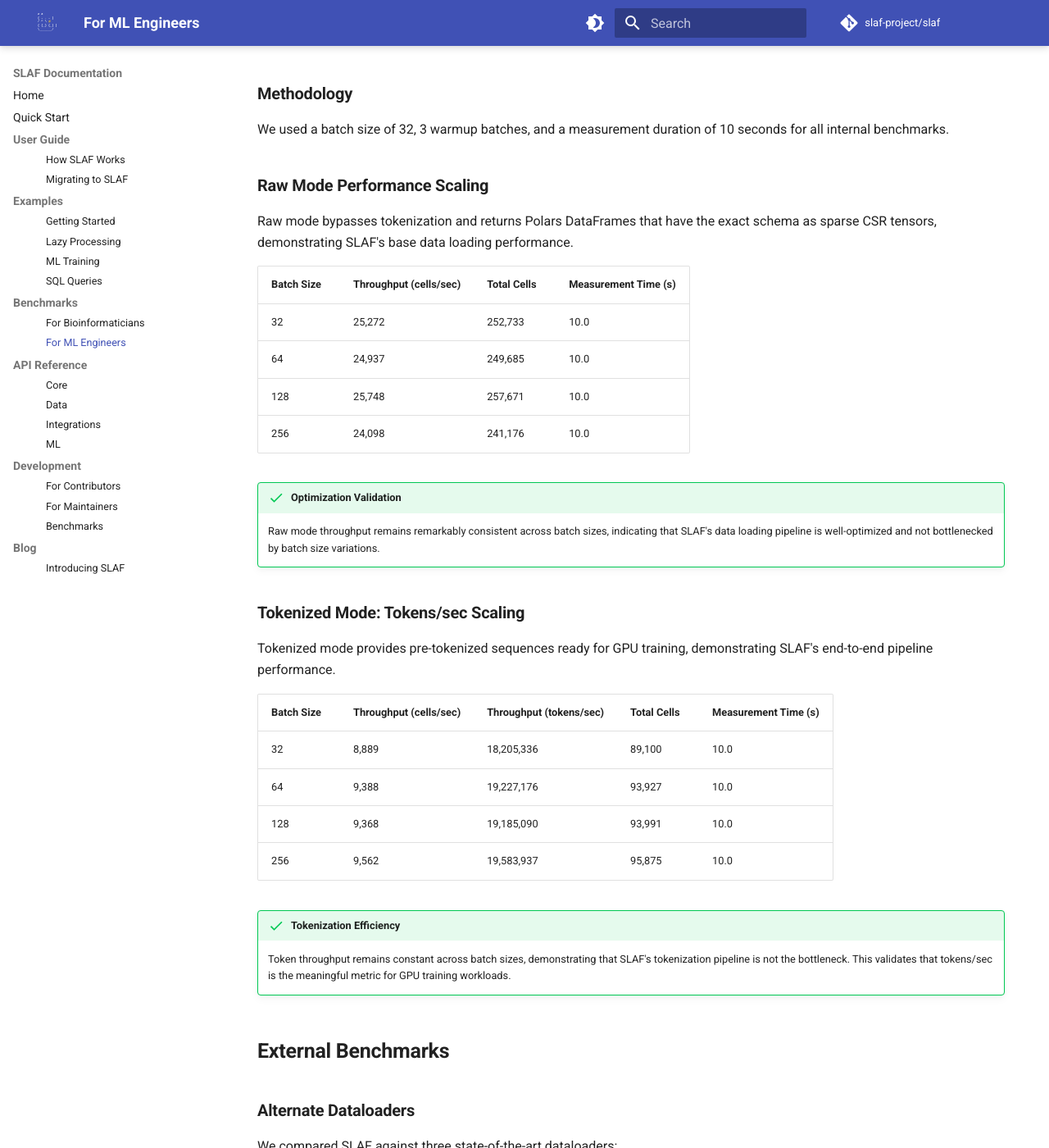
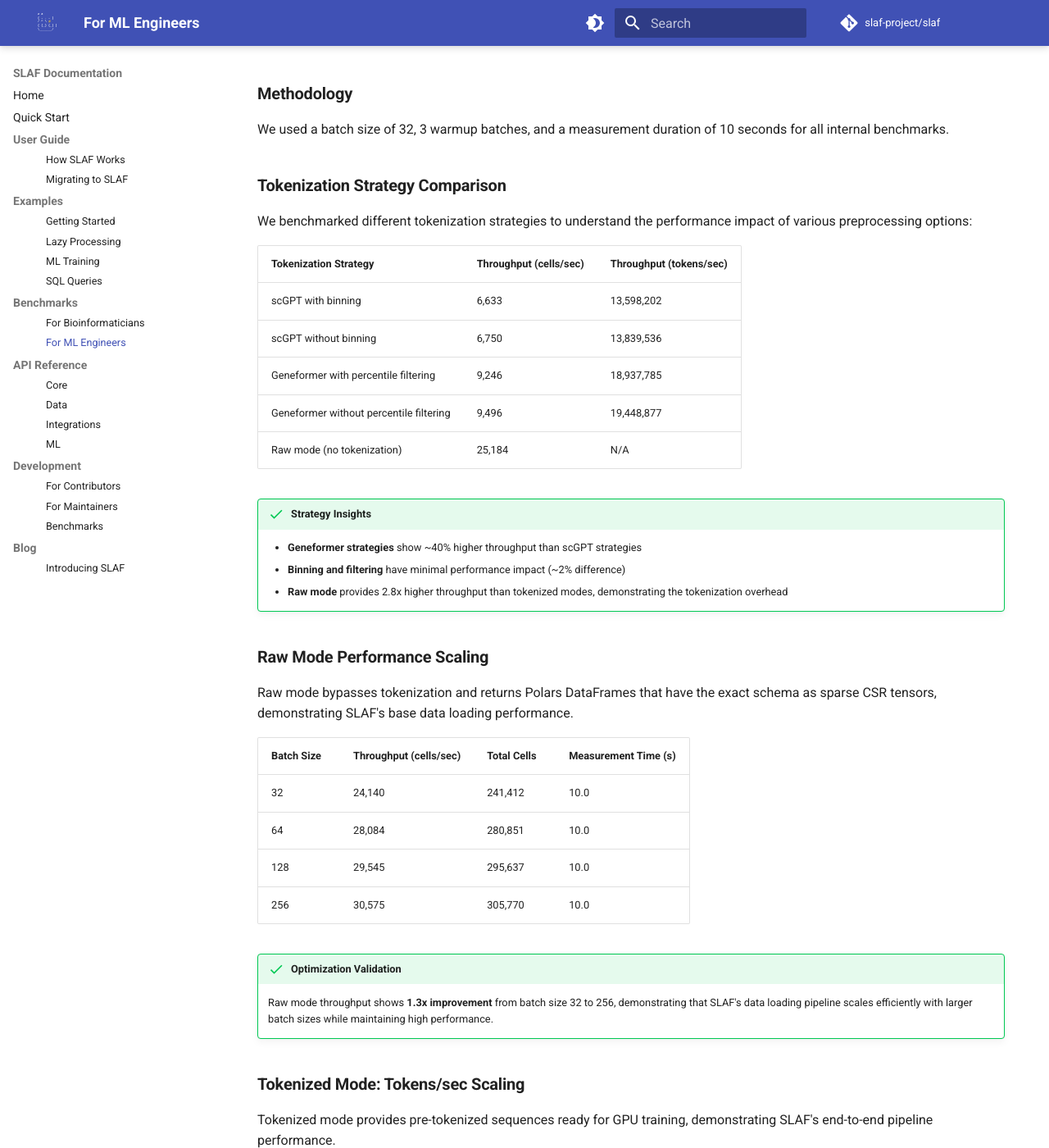
Before and after one commit to slaf-project/slaf, an MkDocs documentation site: the page built from docs/benchmarks/ml_benchmarks.md, in a window 1280 px wide and 1400 px high, scrolled down 1256 px. Shown: the whole window at 82% size. Built offline with MkDocs 1.6.1 and Material for MkDocs 9.7.7, drawn with Linux system fonts in a browser that asks for light colours; comment, search, counter and statistics services are not loaded; some of the changed text lies outside the part shown.

Commit message:
updated dataloader benchmarks

```diff
--- a/docs/benchmarks/ml_benchmarks.md
+++ b/docs/benchmarks/ml_benchmarks.md
@@ -33,20 +33,38 @@ We used the [SLAF converter](../api/data/#slafconverter) (see [Migrating to SLAF
 
 We used a batch size of 32, 3 warmup batches, and a measurement duration of 10 seconds for all internal benchmarks.
 
+### **Tokenization Strategy Comparison**
+
+We benchmarked different tokenization strategies to understand the performance impact of various preprocessing options:
+
+| Tokenization Strategy                   | Throughput (cells/sec) | Throughput (tokens/sec) |
+| --------------------------------------- | ---------------------- | ----------------------- |
+| scGPT with binning                      | 6,633                  | 13,598,202              |
+| scGPT without binning                   | 6,750                  | 13,839,536              |
+| Geneformer with percentile filtering    | 9,246                  | 18,937,785              |
+| Geneformer without percentile filtering | 9,496                  | 19,448,877              |
+| Raw mode (no tokenization)              | 25,184                 | N/A                     |
+
+!!! success "Strategy Insights"
+
+    - **Geneformer strategies** show ~40% higher throughput than scGPT strategies
+    - **Binning and filtering** have minimal performance impact (~2% difference)
+    - **Raw mode** provides 2.8x higher throughput than tokenized modes, demonstrating the tokenization overhead
+
 ### **Raw Mode Performance Scaling**
 
 Raw mode bypasses tokenization and returns Polars DataFrames that have the exact schema as sparse CSR tensors, demonstrating SLAF's base data loading performance.
 
 | Batch Size | Throughput (cells/sec) | Total Cells | Measurement Time (s) |
 | ---------- | ---------------------- | ----------- | -------------------- |
-| 32         | 25,272                 | 252,733     | 10.0                 |
-| 64         | 24,937                 | 249,685     | 10.0                 |
-| 128        | 25,748                 | 257,671     | 10.0                 |
-| 256        | 24,098                 | 241,176     | 10.0                 |
+| 32         | 24,140                 | 241,412     | 10.0                 |
+| 64         | 28,084                 | 280,851     | 10.0                 |
+| 128        | 29,545                 | 295,637     | 10.0                 |
+| 256        | 30,575                 | 305,770     | 10.0                 |
 
 !!! success "Optimization Validation"
 
-    Raw mode throughput remains remarkably consistent across batch sizes, indicating that SLAF's data loading pipeline is well-optimized and not bottlenecked by batch size variations.
+    Raw mode throughput shows **1.3x improvement** from batch size 32 to 256, demonstrating that SLAF's data loading pipeline scales efficiently with larger batch sizes while maintaining high performance.
 
 ### **Tokenized Mode: Tokens/sec Scaling**
 
@@ -54,14 +72,14 @@ Tokenized mode provides pre-tokenized sequences ready for GPU training, demonstr
 
 | Batch Size | Throughput (cells/sec) | Throughput (tokens/sec) | Total Cells | Measurement Time (s) |
 | ---------- | ---------------------- | ----------------------- | ----------- | -------------------- |
-| 32         | 8,889                  | 18,205,336              | 89,100      | 10.0                 |
-| 64         | 9,388                  | 19,227,176              | 93,927      | 10.0                 |
-| 128        | 9,368                  | 19,185,090              | 93,991      | 10.0                 |
-| 256        | 9,562                  | 19,583,937              | 95,875      | 10.0                 |
+| 32         | 9,334                  | 19,115,469              | 93,604      | 10.0                 |
+| 64         | 9,296                  | 19,037,797              | 93,025      | 10.0                 |
+| 128        | 9,254                  | 18,951,337              | 92,766      | 10.0                 |
+| 256        | 9,387                  | 19,225,378              | 94,119      | 10.0                 |
 
 !!! success "Tokenization Efficiency"
 
-    Token throughput remains constant across batch sizes, demonstrating that SLAF's tokenization pipeline is not the bottleneck. This validates that tokens/sec is the meaningful metric for GPU training workloads.
+    Token throughput remains remarkably constant across batch sizes (1.0x scaling), demonstrating that SLAF's tokenization pipeline is well-optimized and not the bottleneck. This validates that tokens/sec is the meaningful metric for GPU training workloads.
 
 ## **External Benchmarks**
 
@@ -87,18 +105,18 @@ Raw data loading performance measures the base throughput of each system without
 
 | System        | Throughput (cells/sec) |
 | ------------- | ---------------------- |
-| **SLAF**      | **23,053**             |
-| scDataset     | 10,976                 |
-| AnnDataLoader | 372                    |
-| AnnLoader     | 206                    |
+| **SLAF**      | **22,451**             |
+| scDataset     | 10,785                 |
+| AnnDataLoader | 392                    |
+| AnnLoader     | 240                    |
 
 !!! success "SOTA Performance"
 
-    SLAF achieves **2.1x higher throughput** than scDataset and **62x higher throughput** than AnnDataLoader in raw data loading.
+    SLAF achieves **2.1x higher throughput** than scDataset and **57x higher throughput** than AnnDataLoader in raw data loading.
 
 !!! info "scDataset Performance Analysis"
 
-    Our comprehensive benchmarks reveal that scDataset can achieve excellent performance with proper parameter tuning. We observed **10,976 cells/sec** with optimal parameters (`block_size=8, fetch_factor=64`), which is **5.5x higher** than the paper's reported ~2,000 cells/sec, even without using multiprocessing. Note that these are completely different systems though (M1 Max vs NVIDIA DGX CPU).
+    Our comprehensive benchmarks reveal that scDataset can achieve excellent performance with proper parameter tuning. We observed **10,785 cells/sec** with optimized parameters, which is **5.4x higher** than the paper's reported ~2,000 cells/sec, even without using multiprocessing. Note that these are completely different systems though (M1 Max vs NVIDIA DGX CPU).
 
     However, we found significant limitations with multiprocessing due to pickling issues with h5py-backed AnnData objects. See our [detailed scDataset benchmarks](scdataset_benchmarks.md) for complete analysis including parameter scaling and multiprocessing limitations.
 
@@ -116,11 +134,11 @@ Raw data loading benchmarks are great, provided that we intend to train on gene
 
 This GPU-ready throughput measures end-to-end performance including tokenization (that includes windowing, ranking, vocabulary mapping and padding), which is critical for training workflows involving models that turn cells into sentences.
 
-Even though SLAF's tokenizing dataloaders do more work, we find that their throughput exceeds scDataset's raw-data dataloader by 15-20x.
+Even though SLAF's tokenizing dataloaders do more work, we find that their throughput exceeds scDataset's raw-data dataloader by 1.8x.
 
 | System   | Throughput (cells/sec) | Throughput (tokens/sec) |
 | -------- | ---------------------- | ----------------------- |
-| **SLAF** | **9,575**              | **19,610,025**          |
+| **SLAF** | **8,415**              | **17,234,044**          |
 
 !!! success "GPU-Ready Cell Sentences"
 
@@ -138,7 +156,7 @@ Even though SLAF's tokenizing dataloaders do more work, we find that their throu
 
 !!! info "In-memory formats matter"
 
-    The performance difference between AnnDataLoader (372 cells/sec) and scDataset (10,976 cells/sec) is dramatic. While scDataset is smarter at batching and randomization, since our benchmark tests them on loading from h5ad, it's important to compare apples to apples dataloader outputs. AnnDataLoader and AnnLoader return `torch.sparse_csr` tensors whereas scDataset returns `scipy.sparse.csr_matrix`.
+    The performance difference between AnnDataLoader (392 cells/sec) and scDataset (10,785 cells/sec) is dramatic. While scDataset is smarter at batching and randomization, since our benchmark tests them on loading from h5ad, it's important to compare apples to apples dataloader outputs. AnnDataLoader and AnnLoader return `torch.sparse_csr` tensors whereas scDataset returns `scipy.sparse.csr_matrix`.
 
     In our work, we noticed different overheads for conversion from polars dataframe (SLAF's preferred format for raw data) to torch and scipy sparse formats, and ultimately decided to keep raw outputs in polars. The performance of AnnLoader and AnnDataLoader relative to scDataset is almost certainly due to the overhead of conversion from scipy sparse arrays to torch arrays and worth benchmarking more carefully to identify low-hanging fruit for optimizations in both AnnLoader and AnnDataLoader.
 
```
Also changed, not shown: 1 other file.
